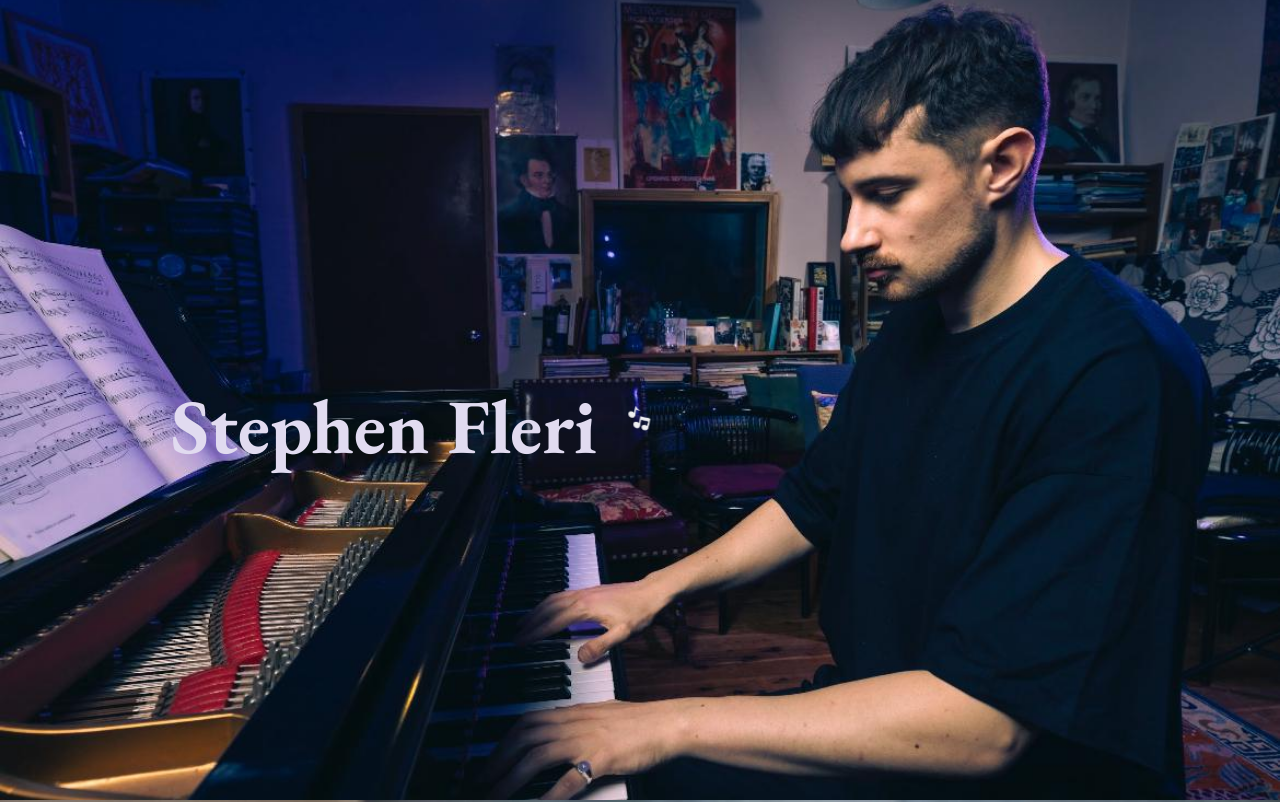
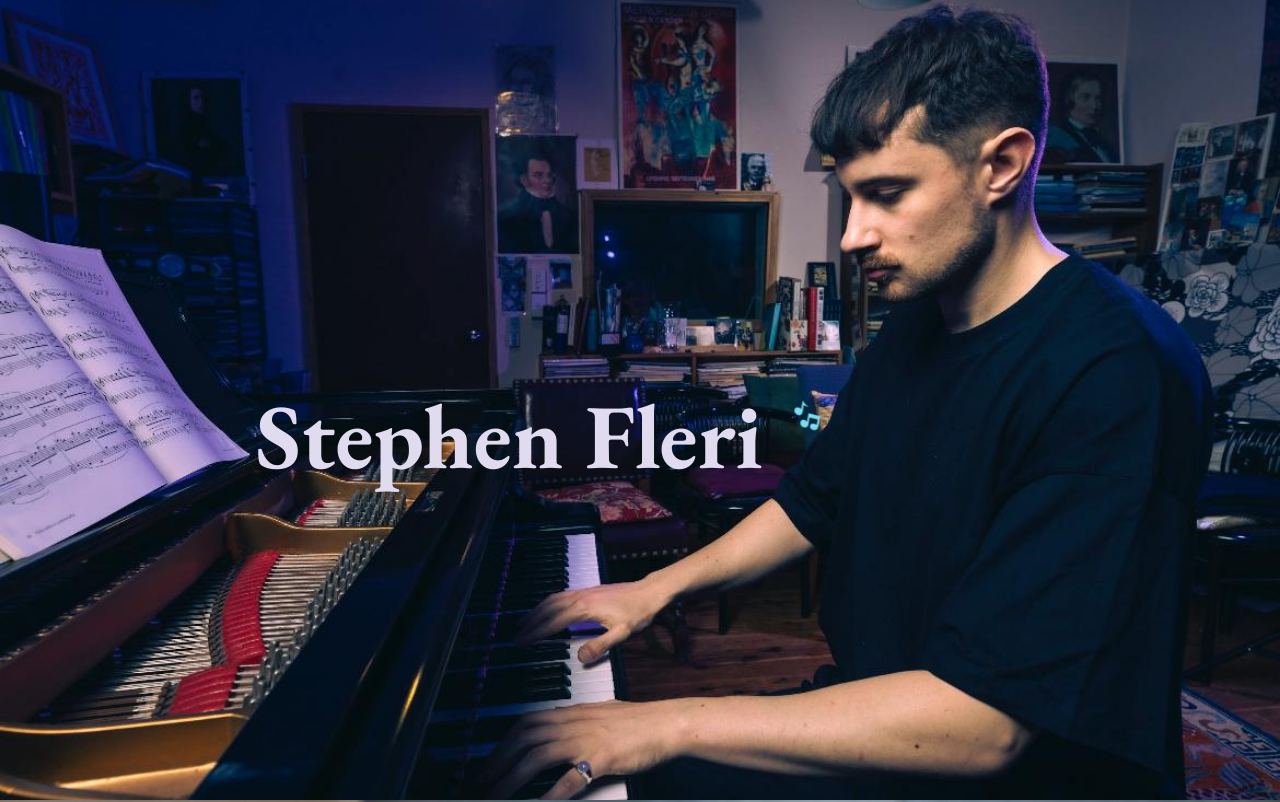
Before and after one commit to StephenFleri/Stephen_Fleri_Website, a plain HTML site: page index.html in a window 1280 px wide. Shown: the top 802 px of the page. Drawn offline with nearby package versions, Linux system fonts and the light colour scheme.

Commit message:
Fixed contact form size, Fixed notes positioning

```diff
--- a/index.html
+++ b/index.html
@@ -39,12 +39,14 @@
     <main class="main">
       <div class="headshot-container scroll-snap-y js-headshot-container">
         <div class="headshot">
+          <div class="heading-container js-heading-container">
             <h1 class="title-text js-title">Stephen Fleri</h1>
             <img
               class="js-notes notes"
               src="./images/notes.png"
               alt=""
               srcset="" />
+          </div>
         </div>
       </div>
       <section class="further-container">
@@ -401,7 +403,7 @@
           </svg>
         </div>
         <h3 class="socials-title">
-          Watch me perform and access my compositions here:
+          Hear my compositions and watch me perform below:
         </h3>
         <div class="socials">
           <a
--- a/scripts/main.js
+++ b/scripts/main.js
@@ -24,14 +24,14 @@
 });
 
 const headshotContainer = document.querySelector(".js-headshot-container");
-const title = document.querySelector(".js-title");
+const heading = document.querySelector(".js-heading-container");
 const notes = document.querySelector(".js-notes");
+
 window.addEventListener("scroll", () => {
   let distance = window.scrollY;
   if (distance > 1000) {
     return;
   } else {
-    title.style.transform = `translateY(-${distance * 0.2}px)`;
-    notes.style.transform = `translateY(-${distance * 0.2}px)`;
+    heading.style.transform = `translateY(-${distance * 0.2}px)`;
   }
 });
--- a/styles/contact.css
+++ b/styles/contact.css
@@ -1,10 +1,6 @@
 /*************/
 /* Contact */
 /*************/
-.contact-title {
-  margin: 0;
-  font-size: 70px;
-}
 .contact {
   height: 100vh;
   width: 100%;
@@ -15,11 +11,18 @@
   justify-content: center;
   background-color: var(--monet-color23);
 }
+.contact-title {
+  margin: 0;
+  font-size: 70px;
+  padding: 30px;
+}
 .contact-content-container {
   position: relative;
   display: flex;
   justify-content: center;
   align-items: center;
+  min-width: 300px;
+  min-height: 300px;
   width: clamp(30px, 60%, 1000px);
   height: clamp(30px, 60%, 500px);
 }
--- a/styles/style.css
+++ b/styles/style.css
@@ -30,22 +30,27 @@
   bottom: 0;
   left: 0;
 }
+.heading-container {
+  --heading-width: 50vw;
+  width: var(--heading-width);
+  display: flex;
+  align-items: center;
+  color: var(--text-color-light);
+  position: relative;
+  text-align: center;
+  left: 20%;
+  top: 47%;
+  animation: bounceIn 1.2s ease-in;
+}
 .notes {
   position: relative;
-  left: 47%;
-  top: 35%;
-  width: clamp(40px, 6vw, 80px);
+  top: -15px;
+  width: calc(var(--heading-width) / 7);
   filter: invert(1);
   animation: floatUp 3s linear infinite;
 }
 .title-text {
-  color: var(--text-color-light);
-  position: relative;
-  text-align: center;
-  right: 20%;
-  top: 47%;
-  font-size: clamp(30px, 6vw, 100px);
-  animation: bounceIn 1.2s ease-in;
+  font-size: calc(var(--heading-width) / 7);
 }
 @keyframes bounceIn {
   0% {
@@ -72,6 +77,8 @@
   40% {
     transform: scale(0.5) translate(5%, -40%);
     opacity: 1;
+    filter: invert(65%) sepia(83%) saturate(1353%) hue-rotate(336deg)
+      brightness(101%) contrast(96%);
   }
   60% {
     transform: scale(0.7) translate(-10%, -60%);
```
Lines whose indentation alone changed are shown as unchanged.
